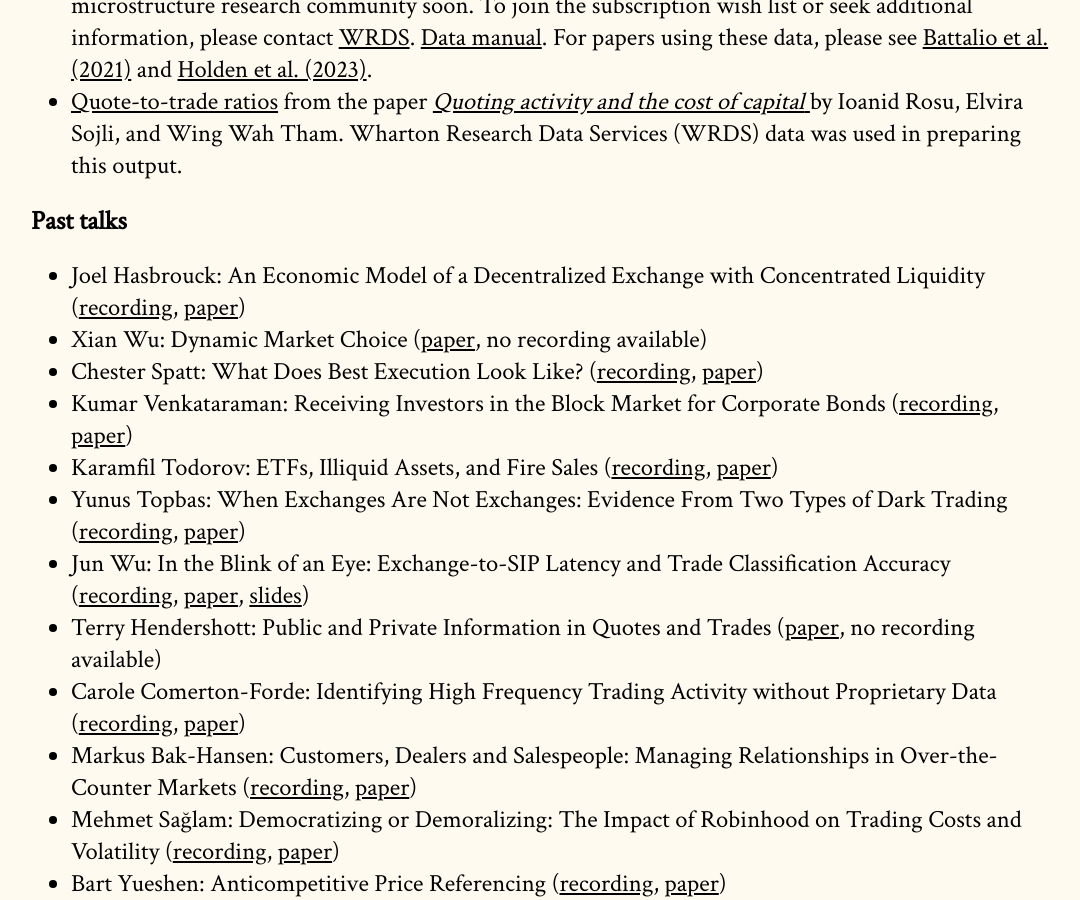
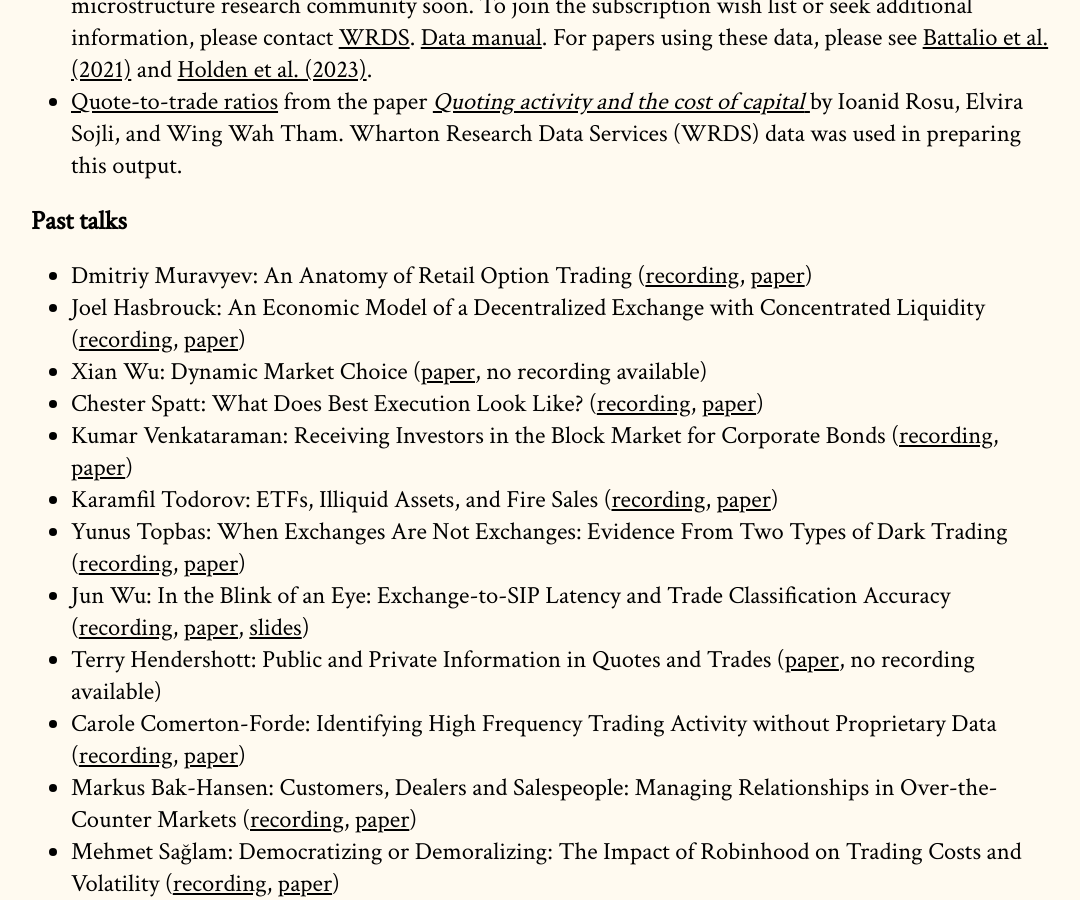
Before and after one commit to cpfiffer/microstructure.exchange, a Jekyll site: the page built from index.md, in a window 1280 px wide and 900 px high, scrolled down 3101 px. Shown: the whole window, without its empty margins (97-1177 px from the left). Built offline with Jekyll 4.4.1, drawn with Linux system fonts in a browser that asks for light colours; some web fonts are replaced.

Commit message:
Update index.md

```diff
--- a/index.md
+++ b/index.md
@@ -72,6 +72,7 @@ The Microstructure Exchange will host resources, tools, and data for microstruct
 - [Quote-to-trade ratios](https://drive.google.com/file/d/1H8wMvA_59-N5Y_xiDPGTbpBsX5BFwOIV/view) from the paper [_Quoting activity and the cost of capital_ ](https://papers.ssrn.com/sol3/papers.cfm?abstract_id=3005928) by Ioanid Rosu, Elvira Sojli, and Wing Wah Tham. Wharton Research Data Services (WRDS) data was used in preparing this output.
 
 ## Past talks
+- Dmitriy Muravyev: An Anatomy of Retail Option Trading ([recording](https://youtu.be/ePQ5KhX7Rrw),  [paper](https://papers.ssrn.com/sol3/papers.cfm?abstract_id=4682388))
 - Joel Hasbrouck: An Economic Model of a Decentralized Exchange with Concentrated Liquidity ([recording](https://youtu.be/s7lS_jCsdsU), [paper](https://microstructure.exchange/papers/hasbrouck.pdf))
 - Xian Wu: Dynamic Market Choice ([paper](https://urldefense.com/v3/__https://drive.google.com/open?id=1aQ0WTuz9dJKkgRostWan9X-bLeI-V2-P&usp=drive_fs__;!!Mak6IKo!L-z-kxTbrcR1S27KDGKU1kBxdacoDkFFPdXJg8KBt7149vRLhd4X5qEZ4j-vYtdXLliilHMDyE0JEDdmfiY$), no recording available)
 - Chester Spatt: What Does Best Execution Look Like? ([recording](https://youtu.be/cooJI_Mjsm8), [paper](https://microstructure.exchange/papers/BrokerRouting.pdf))
```
